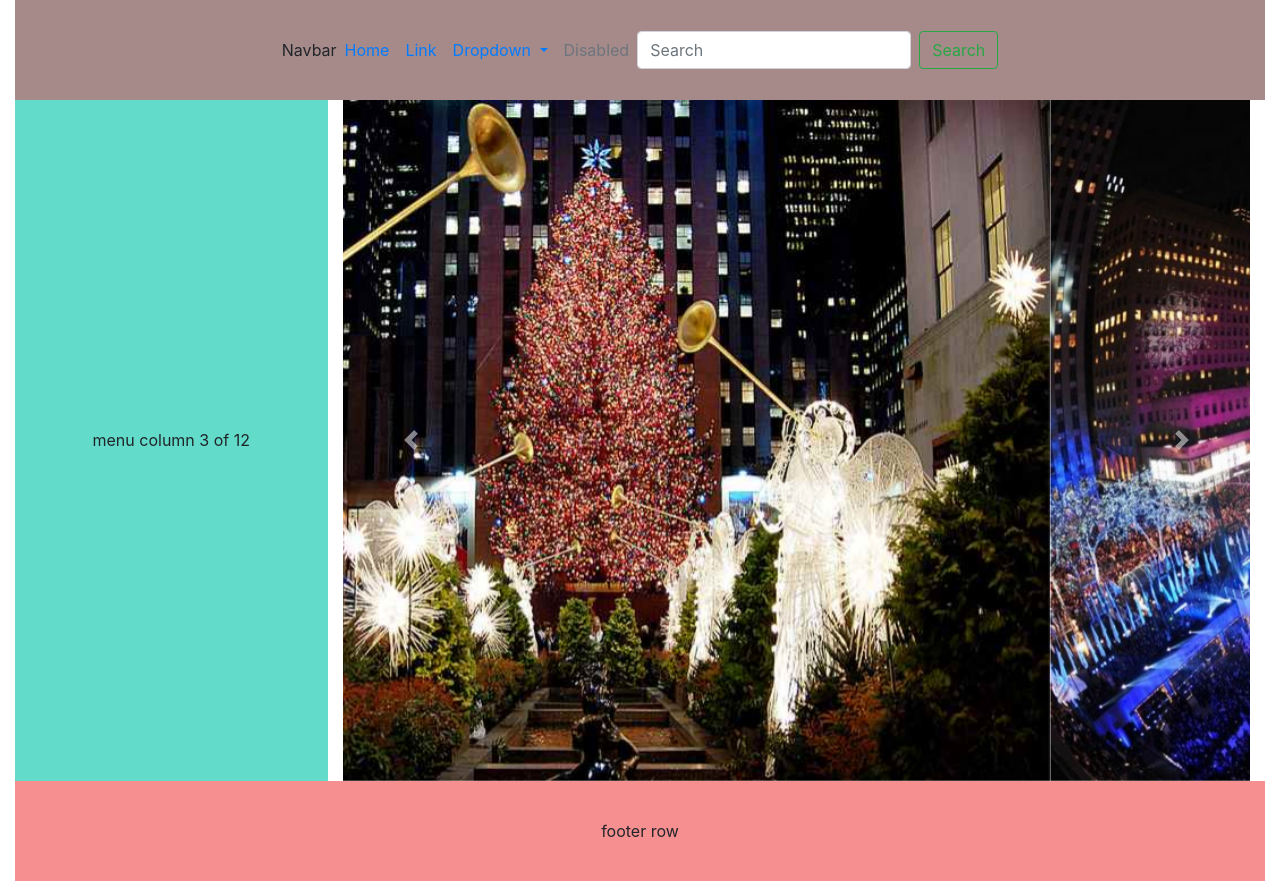
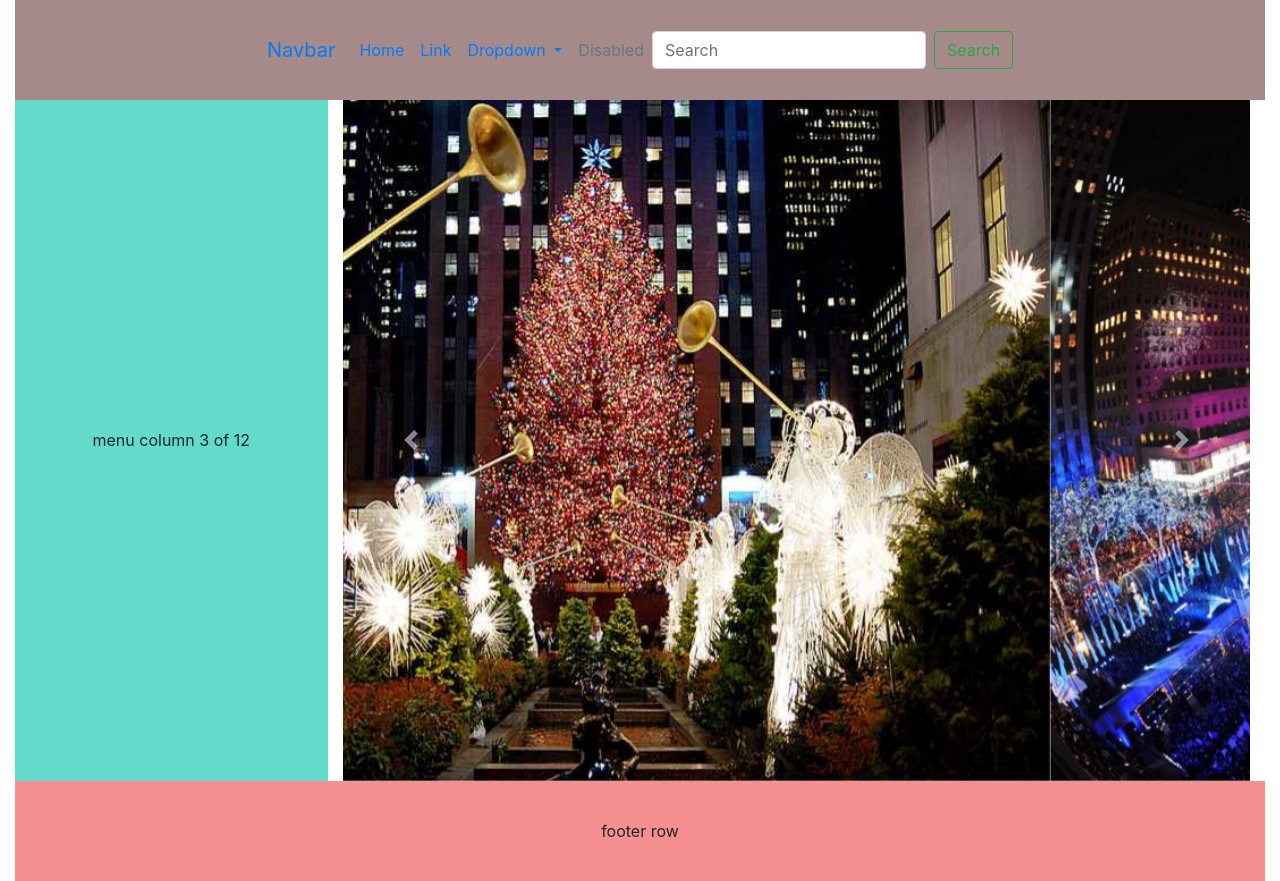
Before and after one commit to OlgaPoberezhniuk/home, a website: page 12/index.html in a window 1280 px wide. Drawn offline with nearby package versions, Linux system fonts and the light colour scheme.

Commit message:
fix commit

```diff
--- a/12/index.html
+++ b/12/index.html
@@ -10,10 +10,10 @@
 <div>
     <div class="container-fluid">
         <div class="header">
-            <nav class="navbar navbar-expand-md navbar>
-  <a class=" navbar-brand
-            " href="#">Navbar</a>
-            <button class="navbar-toggler" type="button" data-toggle="collapse" data-target="#navbarSupportedContent"
+            <nav class="navbar navbar-expand-md navbar">
+                <a class="navbar-brand" href="#">Navbar</a>
+                <button class="navbar-toggler" type="button" data-toggle="collapse"
+                        data-target="#navbarSupportedContent"
                         aria-controls="navbarSupportedContent" aria-expanded="false" aria-label="Toggle navigation">
                     <span class="navbar-toggler-icon"></span>
                 </button>
```
Lines whose indentation alone changed are shown as unchanged.
